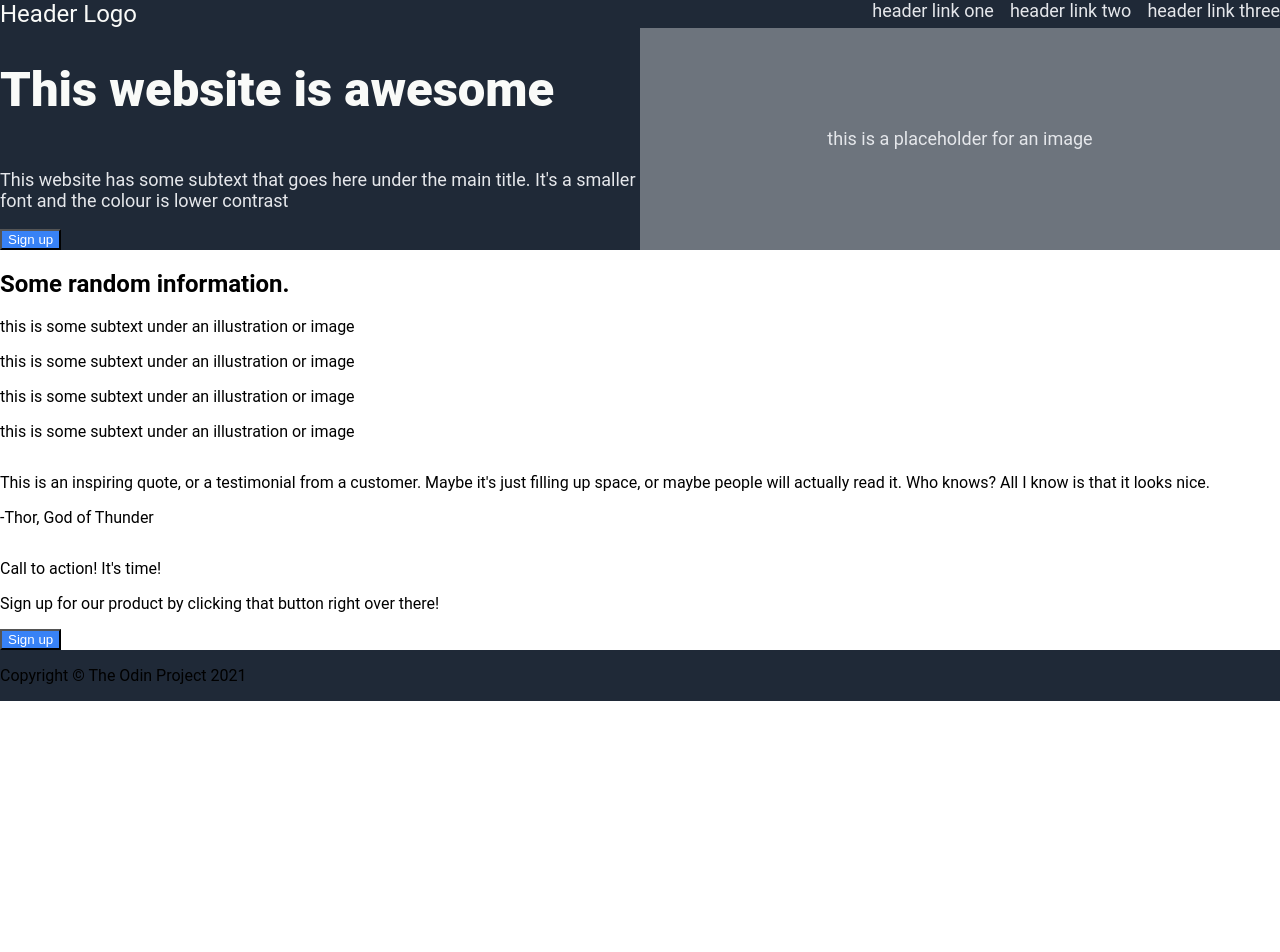
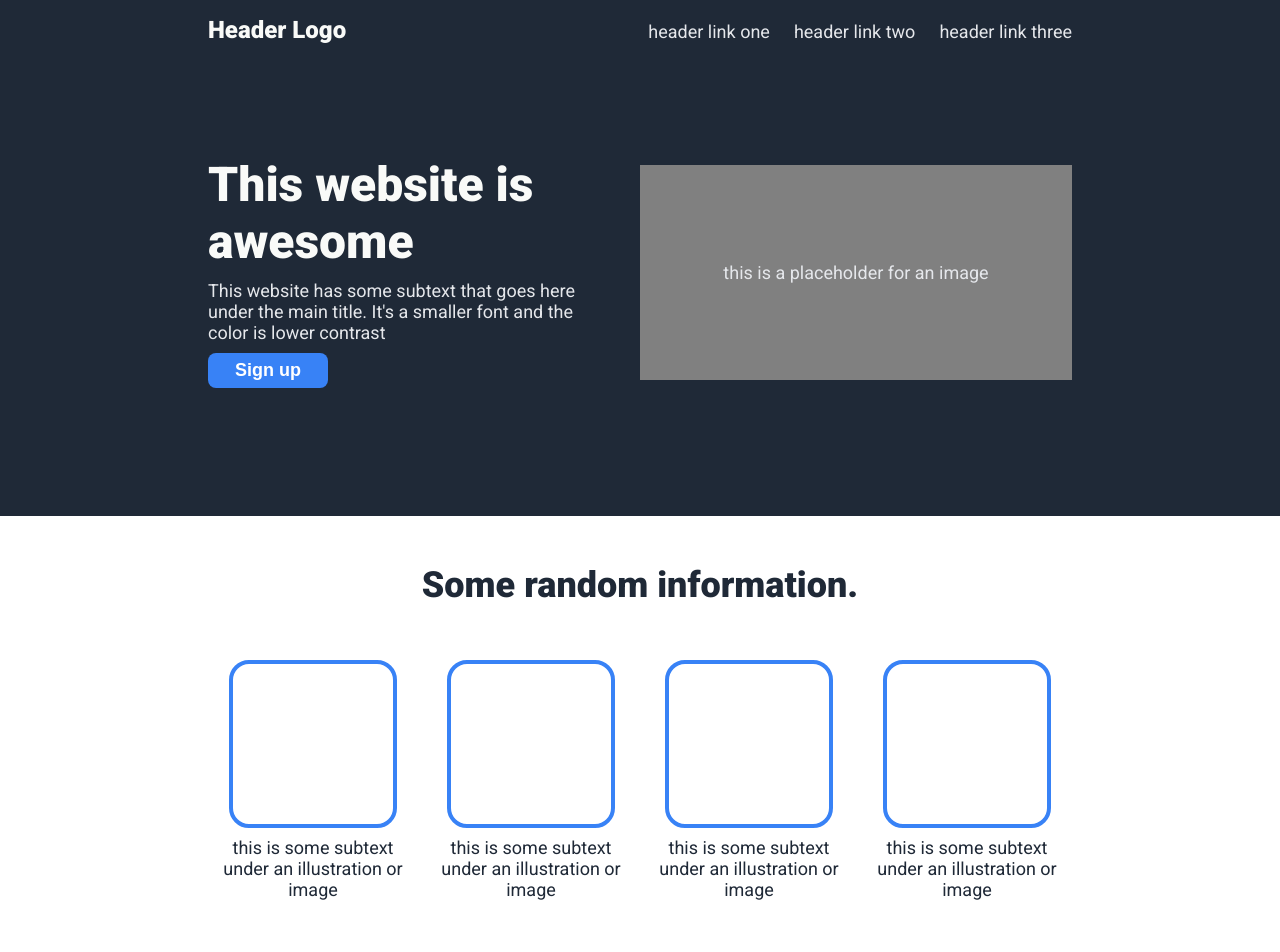
Before and after one commit to Mr-Lasagne/odin-landing-page, a plain HTML site: page index.html in a window 1280 px wide. Shown: the top 952 px of the page. Before the commit the page ends 800 px from the top, so only its background shows below. Drawn offline with Linux system fonts and the light colour scheme.

Commit message:
Rest of the owl

```diff
--- a/index.html
+++ b/index.html
@@ -2,64 +2,94 @@
 <html lang="en">
   <head>
     <meta charset="UTF-8" />
-    <meta name="viewport" content="width=device-width, initial-scale=1.0" />
+    <meta http-equiv="X-UA-Compatible" content="IE=edge" />
+    <meta name="viewport" content="width=device-width, initial-scale=1" />
     <link rel="stylesheet" href="./styles.css" />
     <title>Landing Page</title>
   </head>
+
   <body>
-    <div class="header">
-      <div class="logo">Header Logo</div>
-      <ul class="links">
+    <header>
+      <div class="nav">
+        <div class="left">
+          <p id="logo">Header Logo</p>
+        </div>
+        <div class="right">
+          <ul>
             <li><a href="">header link one</a></li>
             <li><a href="">header link two</a></li>
             <li><a href="">header link three</a></li>
           </ul>
         </div>
-    <div class="hero">
-      <div class="info">
-        <h1>This website is awesome</h1>
-        <p>
+      </div>
+
+      <div class="welcome">
+        <div class="left">
+          <h1 class="hero">This website is awesome</h1>
+          <p class="secondary">
             This website has some subtext that goes here under the main title.
-          It's a smaller font and the colour is lower contrast
+            It's a smaller font and the color is lower contrast
           </p>
           <button>Sign up</button>
         </div>
-      <div class="image">this is a placeholder for an image</div>
+        <div class="right">
+          <div class="image">
+            <p class="secondary">this is a placeholder for an image</p>
           </div>
-    <div class="information">
+        </div>
+      </div>
+    </header>
+
+    <main>
       <h2>Some random information.</h2>
-      <div class="info">
-        <div class="image"></div>
+      <div class="card-container secondary">
+        <div class="card">
+          <div class="square"></div>
           <p>this is some subtext under an illustration or image</p>
         </div>
-      <div class="info">
-        <div class="image"></div>
+
+        <div class="card">
+          <div class="square"></div>
           <p>this is some subtext under an illustration or image</p>
         </div>
-      <div class="info">
-        <div class="image"></div>
+
+        <div class="card">
+          <div class="square"></div>
           <p>this is some subtext under an illustration or image</p>
         </div>
-      <div class="info">
-        <div class="image"></div>
+
+        <div class="card">
+          <div class="square"></div>
           <p>this is some subtext under an illustration or image</p>
         </div>
       </div>
+
       <div class="quote">
-      <p class="text">
-        This is an inspiring quote, or a testimonial from a customer. Maybe it's
-        just filling up space, or maybe people will actually read it. Who knows?
-        All I know is that it looks nice.
+        <em>
+          This is an inspiring quote, or a testimonial from a customer. Maybe
+          it's just filling up space, or maybe people will actually read it. Who
+          knows? All I know is that it looks nice.
+        </em>
+        <p>-Thor, God of Thunder</p>
+      </div>
+
+      <div class="sign-up">
+        <div class="container">
+          <div class="left">
+            <strong>Call to action! It's time!</strong>
+            <p class="secondary">
+              Sign up for our product by clicking that button right over there!
             </p>
-      <p class="citation">-Thor, God of Thunder</p>
           </div>
-    <div class="call-to-action">
-      <p>Call to action! It's time!</p>
-      <p>Sign up for our product by clicking that button right over there!</p>
+          <div class="right">
             <button>Sign up</button>
           </div>
-    <div class="footer">
-      <p>Copyright &copy; The Odin Project 2021</p>
         </div>
+      </div>
+    </main>
+
+    <footer>
+      <p class="secondary">Made by Mr Lasagne</p>
+    </footer>
   </body>
 </html>
--- a/styles.css
+++ b/styles.css
@@ -1,71 +1,183 @@
+@import url("https://fonts.googleapis.com/css2?family=Roboto:ital,wght@0,100..900;1,100..900&display=swap");
+
+* {
+  margin: 0;
+  padding: 0;
+}
+
 body {
   font-family: Roboto, sans-serif;
-  display: flex;
-  flex-direction: column;
-  margin: 0;
 }
 
-.header,
-.hero,
-.footer {
+header {
   background-color: #1f2937;
+  padding: 1em 13em;
 }
 
-.logo {
+#logo {
   font-size: 24px;
+  font-weight: 900;
   color: #f9faf8;
 }
 
-.header {
+.nav {
   display: flex;
   justify-content: space-between;
+  align-items: baseline;
 }
 
-.header > ul {
+.nav ul {
+  list-style-type: none;
   display: flex;
-  list-style: none;
-  gap: 16px;
-  padding: 0;
-  margin: 0;
+  gap: 1.5em;
 }
 
+.secondary,
 a {
+  font-size: 18px;
+  color: #e5e7eb;
   text-decoration: none;
 }
 
-.hero > div,
-a {
-  font-size: 18px;
-  color: #e5e7eb;
+.welcome {
+  display: flex;
+  justify-content: center;
+  align-items: center;
+  padding: 7em 0;
+  gap: 2em;
 }
 
-h1 {
-  color: #f9faf8;
-  font-weight: 900;
-  font-size: 49px;
+.welcome .left {
+  display: flex;
+  flex-direction: column;
+  gap: 10px;
+}
+
+.welcome .right {
+  flex-shrink: 0;
+  width: 50%;
 }
 
 .hero {
-  display: flex;
+  font-size: 48px;
+  color: #f9faf8;
+  font-weight: 900;
 }
 
-.hero > div {
-  display: flex;
-  flex: 1;
+button {
+  background-color: #3882f6;
+  color: #fff;
+  font-size: 18px;
+  width: 120px;
+  border-radius: 8px;
+  padding: 7px 1em;
+  font-weight: 600;
 }
 
-.hero > .info {
-  flex-direction: column;
-  align-items: flex-start;
+.welcome button {
+  border: none;
 }
 
-.hero > .image {
-  background-color: #6d747d;
+.image {
+  background-color: gray;
+  height: 215px;
+  display: flex;
   justify-content: center;
   align-items: center;
 }
 
-button {
+main {
+  display: flex;
+  flex-direction: column;
+  align-items: center;
+  margin-top: 3em;
+}
+
+main h2 {
+  font-size: 36px;
+  color: #1f2937;
+  font-weight: 900;
+}
+
+.card-container {
+  display: flex;
+  justify-content: center;
+  align-items: center;
+  flex-wrap: wrap;
+  font-size: 18px;
+  color: #1f2937;
+  margin: 3em 0 6em 0;
+  gap: 1em;
+}
+
+.card {
+  max-width: 200px;
+  text-align: center;
+  display: flex;
+  flex-direction: column;
+  align-items: center;
+  gap: 0.5em;
+}
+
+.square {
+  border: 4px solid #3882f6;
+  height: 160px;
+  width: 160px;
+  border-radius: 20px;
+}
+
+.quote {
+  display: flex;
+  flex-direction: column;
+  justify-content: center;
+  background-color: #e5e7eb;
+  padding: 7em 23em;
+}
+
+.quote em {
+  font-size: 36px;
+  font-weight: 300;
+  color: #1f2937;
+}
+
+.quote p {
+  align-self: flex-end;
+  font-weight: bold;
+  font-size: 24px;
+  color: #1f2937;
+}
+
+.sign-up {
+  display: flex;
+  justify-content: center;
+  align-items: center;
+  padding: 5em;
+}
+
+.container {
+  display: flex;
+  justify-content: space-evenly;
+  align-items: center;
   background-color: #3882f6;
-  color: white;
+  border-radius: 8px;
+  padding: 3em 10em;
+  width: 100%;
+  gap: 10em;
 }
+
+.container button {
+  border: 2px solid #fff;
+}
+
+strong {
+  font-size: 24px;
+  color: #fff;
+}
+
+footer {
+  background-color: #1f2937;
+  display: flex;
+  justify-content: center;
+  align-items: center;
+  padding: 2em 0;
+}
```
Lines whose indentation alone changed are shown as unchanged.
